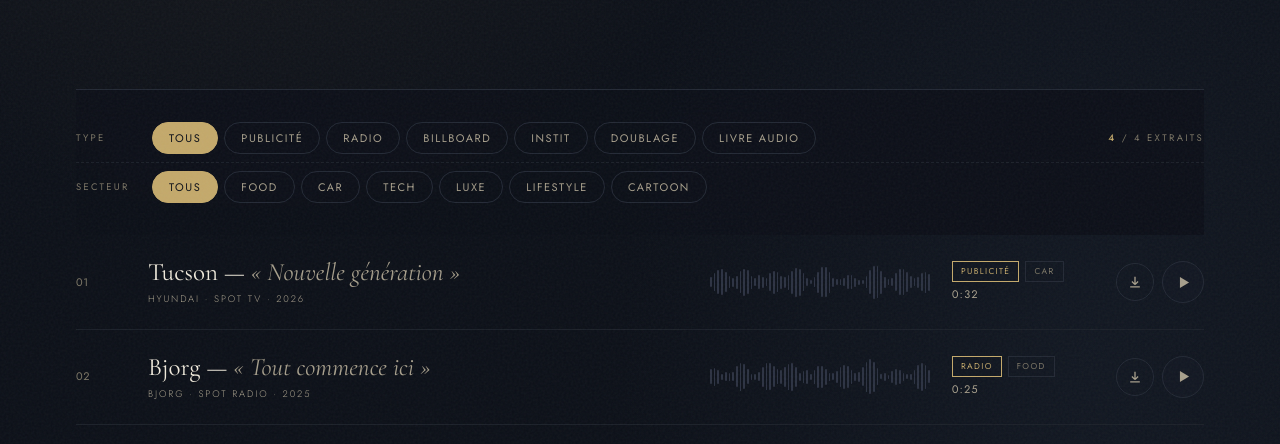
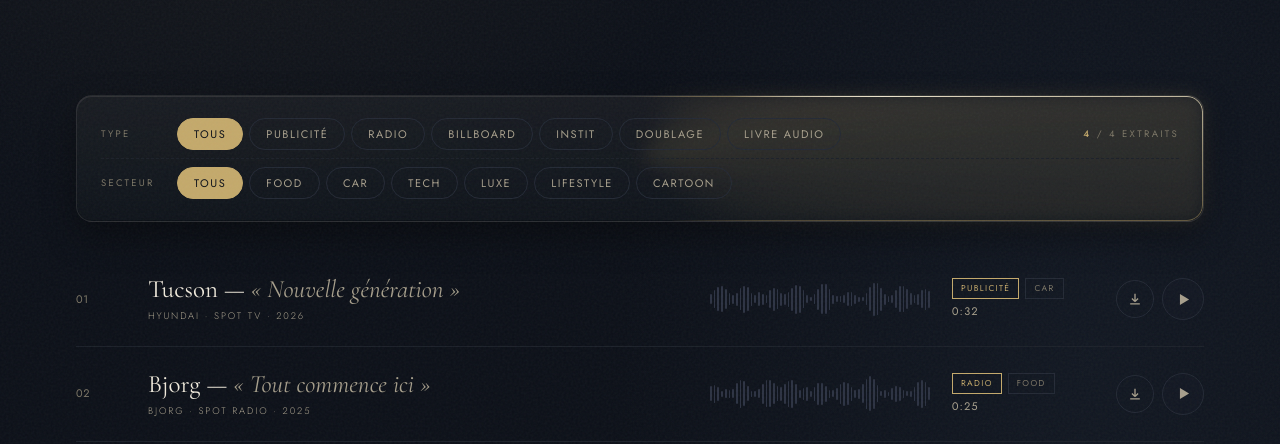
Before and after one commit to jbguionie-ux/jbguionie-portfolio, a website: page index.html in a window 1280 px wide. Shown: the part 353-797 px from the top of the page. Drawn offline with nearby package versions, Linux system fonts and the light colour scheme.

Commit message:
Bandeau de filtres : verre trempe + contour lumineux anime

```diff
--- a/assets/css/style.css
+++ b/assets/css/style.css
@@ -1154,3 +1154,93 @@ nav a.active::after { height: 1px; bottom: -4px; border-radius: 0; }
   .hero { padding: 64px 0 60px; }
   .extract-title { font-size: 20px; }
 }
+
+/* ===================================================================
+   Bandeau de filtres — verre trempé + contour lumineux animé
+   Le bandeau devient un panneau flottant translucide (backdrop-filter),
+   et un reflet laiton fait lentement le tour du cadre.
+   L'animation s'appuie sur @property : si le navigateur ne le gère pas,
+   le contour reste simplement fixe et discret — rien ne casse.
+   =================================================================== */
+
+@property --glow-angle {
+  syntax: "<angle>";
+  inherits: false;
+  initial-value: 0deg;
+}
+
+.filter-section {
+  position: sticky;
+  top: 14px;
+  z-index: 50;
+  margin: 6px 0 30px;
+  padding: 14px 24px;
+  border: 1px solid rgba(240, 234, 220, 0.09);
+  border-radius: 16px;
+  background:
+    linear-gradient(180deg, rgba(240, 234, 220, 0.06), rgba(240, 234, 220, 0.02)),
+    rgba(11, 15, 22, 0.68);
+  backdrop-filter: blur(26px) saturate(140%);
+  -webkit-backdrop-filter: blur(26px) saturate(140%);
+  box-shadow:
+    inset 0 1px 0 rgba(240, 234, 220, 0.10),
+    inset 0 -1px 0 rgba(8, 11, 17, 0.55),
+    0 14px 34px rgba(0, 0, 0, 0.38);
+}
+
+/* Le trait de lumière qui tourne autour du cadre */
+.filter-section::after {
+  content: '';
+  position: absolute;
+  inset: 0;
+  border-radius: inherit;
+  padding: 1px;
+  background: conic-gradient(
+    from var(--glow-angle),
+    rgba(196, 169, 107, 0) 0deg,
+    rgba(196, 169, 107, 0) 186deg,
+    rgba(196, 169, 107, 0.45) 252deg,
+    rgba(255, 246, 220, 0.92) 272deg,
+    rgba(196, 169, 107, 0.45) 292deg,
+    rgba(196, 169, 107, 0) 352deg
+  );
+  -webkit-mask: linear-gradient(#000 0 0) content-box, linear-gradient(#000 0 0);
+          mask: linear-gradient(#000 0 0) content-box, linear-gradient(#000 0 0);
+  -webkit-mask-composite: xor;
+          mask-composite: exclude;
+  animation: filter-glow 11s linear infinite;
+  pointer-events: none;
+}
+
+@keyframes filter-glow {
+  to { --glow-angle: 360deg; }
+}
+
+/* Halo très diffus, pour que la lumière ne soit pas qu'un trait sec */
+.filter-section::before {
+  content: '';
+  position: absolute;
+  inset: -1px;
+  border-radius: inherit;
+  background: conic-gradient(
+    from var(--glow-angle),
+    rgba(196, 169, 107, 0) 0deg,
+    rgba(196, 169, 107, 0) 210deg,
+    rgba(196, 169, 107, 0.28) 272deg,
+    rgba(196, 169, 107, 0) 335deg
+  );
+  filter: blur(9px);
+  opacity: 0.55;
+  animation: filter-glow 11s linear infinite;
+  pointer-events: none;
+  z-index: -1;
+}
+
+@media (prefers-reduced-motion: reduce) {
+  .filter-section::after,
+  .filter-section::before { animation: none; }
+}
+
+@media (max-width: 900px) {
+  .filter-section { padding: 12px 16px; top: 10px; border-radius: 14px; }
+}
```
